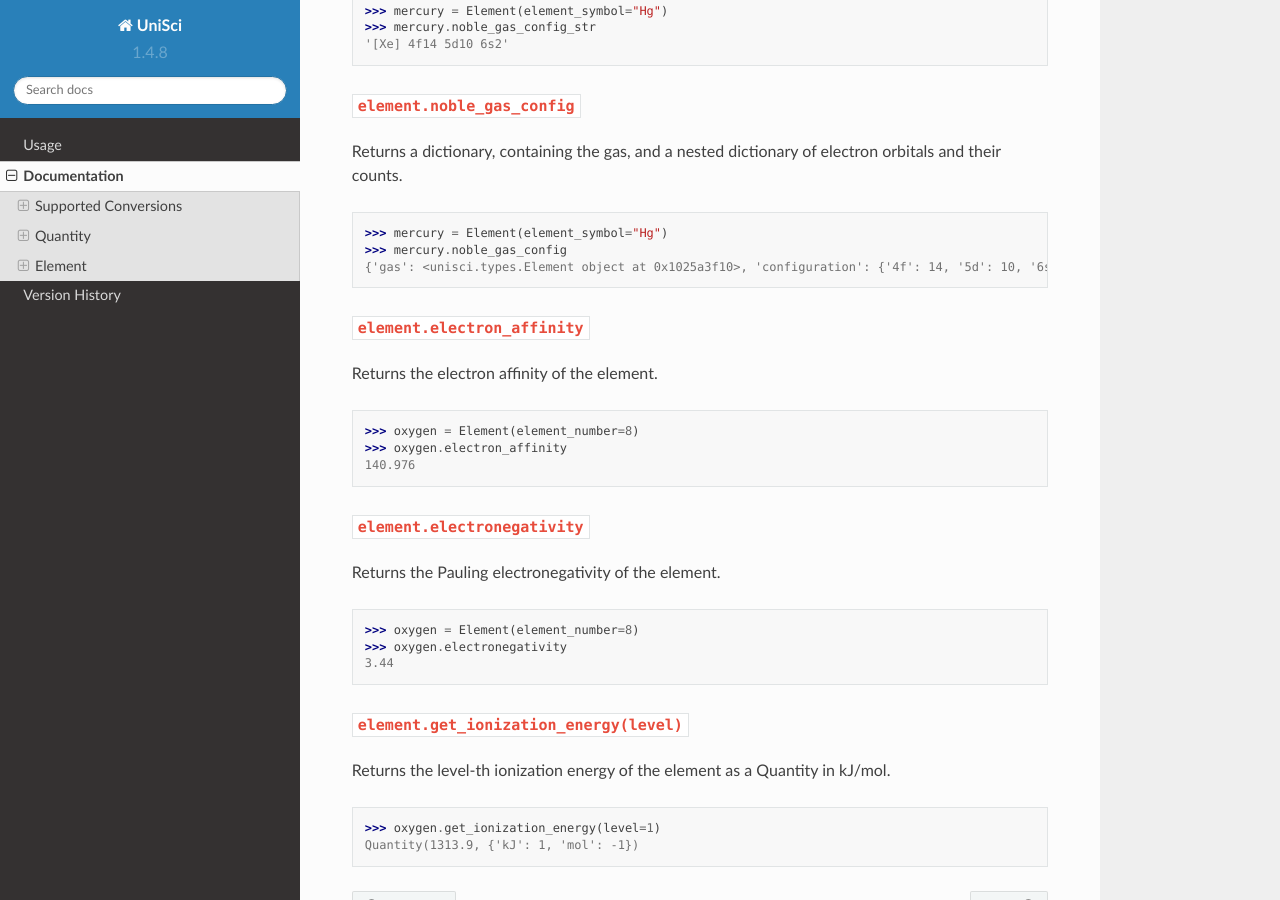
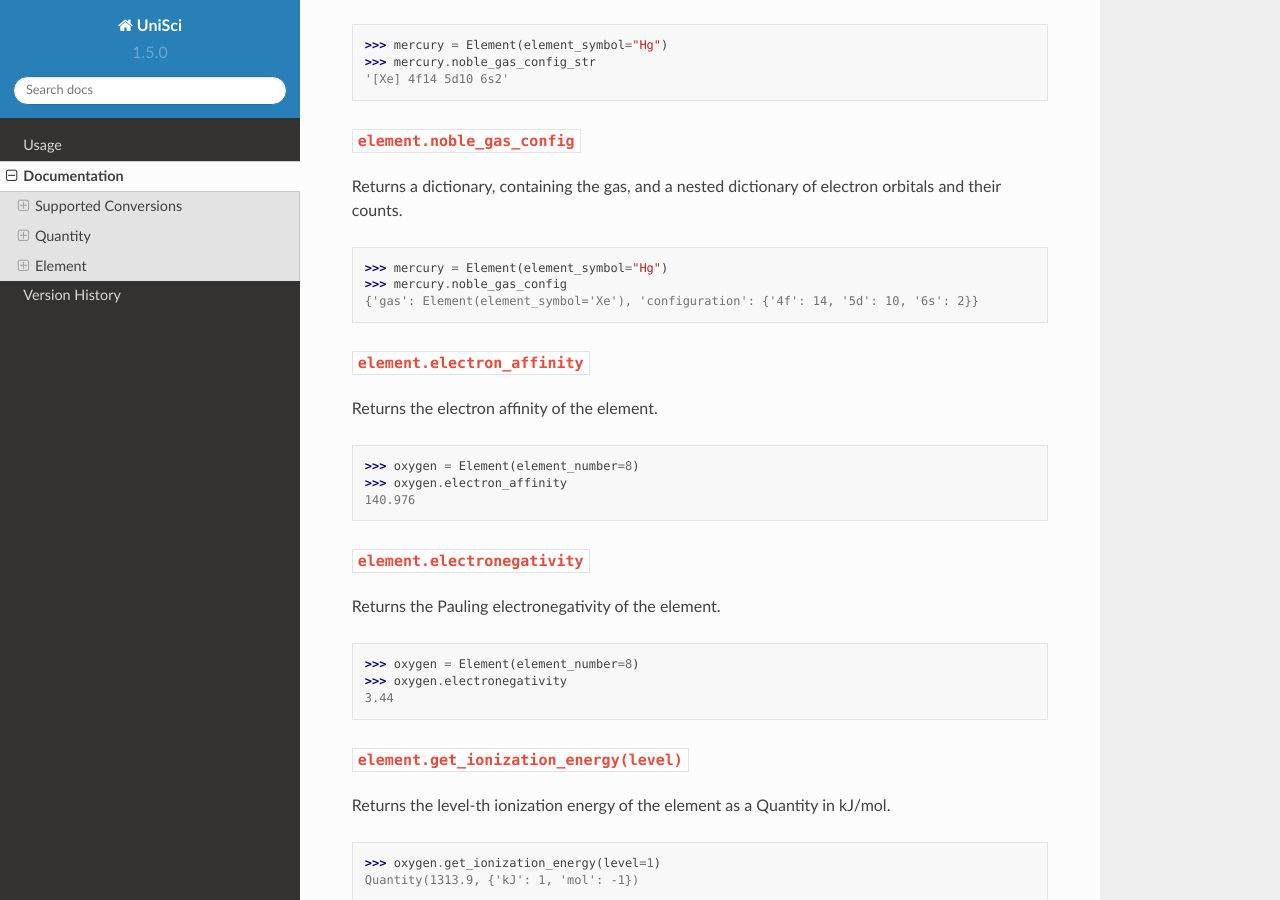
Before and after one commit to vivaansinghvi07/unisci, a Sphinx documentation site: the page built from docs/documentation.rst, in a window 1280 px wide and 900 px high, scrolled down 11148 px. Built offline with Sphinx 7.4.7 and the Read the Docs theme 2.0.0, drawn with Linux system fonts in a browser that asks for light colours; some of the changed text lies outside the part shown.

Commit message:
v1.5.0: added str and repr for element

```diff
--- a/docs/conf.py
+++ b/docs/conf.py
@@ -6,8 +6,8 @@
 copyright = '2023, Vivaan Singhvi'
 author = 'Vivaan Singhvi'
 
-release = '1.4'
-version = '1.4.8'
+release = '1.5'
+version = '1.5.0'
 
 # -- General configuration
 
--- a/docs/documentation.rst
+++ b/docs/documentation.rst
@@ -443,13 +443,15 @@
 :code:`element.symbol`
 ~~~~~~~~~~~~~~~~~~~~~~
 
-Returns the element's symbol.
+Returns the element's symbol. This is also called with the element's :code:`__str__` method.
 
 .. code:: python
 
     >>> iron = Element(element_name="iron")
     >>> iron.symbol
     'Fe'
+    >>> print(iron)
+    Fe
 
 :code:`element.desc`
 ~~~~~~~~~~~~~~~~~~~~
@@ -592,7 +594,7 @@
 
     >>> mercury = Element(element_symbol="Hg")
     >>> mercury.noble_gas_config
-    {'gas': <unisci.types.Element object at 0x1025a3f10>, 'configuration': {'4f': 14, '5d': 10, '6s': 2}}
+    {'gas': Element(element_symbol='Xe'), 'configuration': {'4f': 14, '5d': 10, '6s': 2}}
 
 :code:`element.electron_affinity`
 ~~~~~~~~~~~~~~~~~~~~~~~~~~~~~~~~~
--- a/docs/versionhistory.rst
+++ b/docs/versionhistory.rst
@@ -20,3 +20,4 @@
         * v1.4.6: Improve operation flexibility
         * v1.4.7: Allowed usage of 'u' for micro- prefixed metric units
         * v1.4.8: Fixes in Element class
+    * v1.5.0: Added :code:`__str__` and :code:`__repr__` to Element
--- a/setup.py
+++ b/setup.py
@@ -8,7 +8,7 @@
 
 setup(
     name='unisci',
-    version='1.4.8',
+    version='1.5.0',
     author='Vivaan Singhvi',
     author_email='singhvi.vivaan@gmail.com',
     description='Units Conversions, and Science Package',
--- a/unisci/__init__.py
+++ b/unisci/__init__.py
@@ -1,3 +1,3 @@
-__version__ = "1.4.8"
+__version__ = "1.5.0"
 
 from .types import *    # imports Element, Quantity, Temperature
```
Also changed, not shown: 1 other file.
